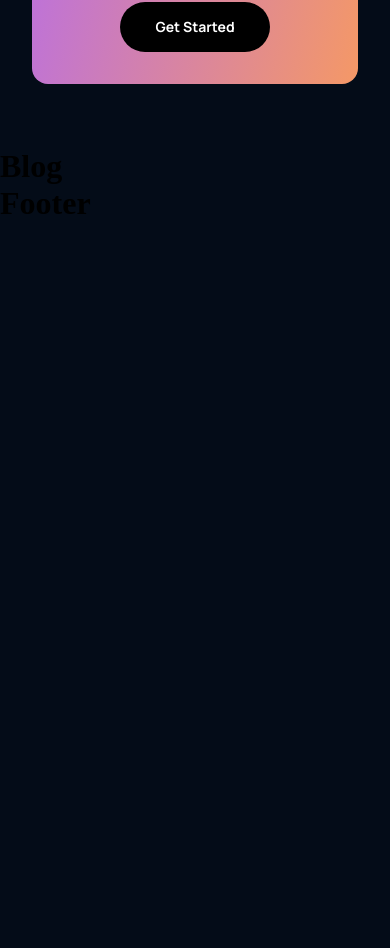
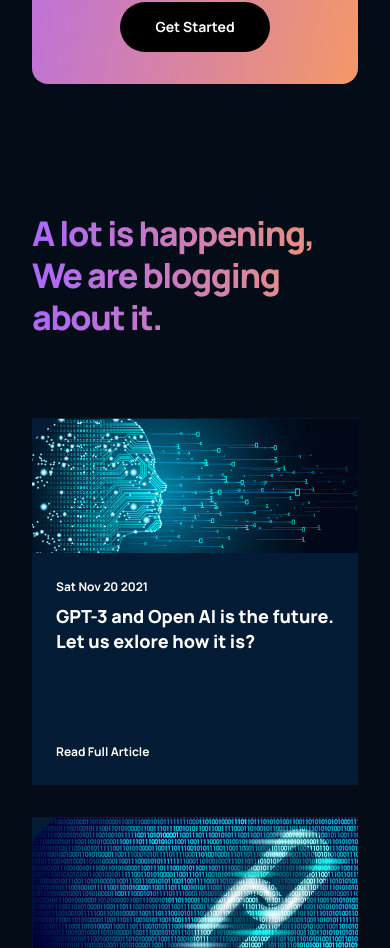
Before and after one commit to Mairis-CF/gpt3-react-landing-page, a React (Create React App) app: page / in a window 390 px wide. Shown: the part 4630-5578 px from the top of the page. Before the commit the page ends 4852 px from the top, so only its background shows below. Built offline with nearby package versions, Linux system fonts and the light colour scheme.

Commit message:
Terminando sección de blog

```diff
--- a/src/components/article/Article.jsx
+++ b/src/components/article/Article.jsx
@@ -1,10 +1,24 @@
 import React from 'react';
 import './article.css';
 
-const Article = () => {
+const Article = ({ imgURL }) => {
+
+    const currentTime = Date.now();
+    const currentDate = new Date(currentTime).toDateString();
+
     return (
-        <div>
-            <h1>Article</h1>
+        <div className='gpt3__blog-container_article'>
+            <div className='gpt3__blog-container_article-image'>
+                <img src={imgURL} alt='Article blog' />
+            </div>
+
+            <div className='gpt3__blog-container_article-content'>
+                <div>
+                    <p>{currentDate}</p>
+                    <h3>GPT-3 and Open  AI is the future. Let us exlore how it is?</h3>
+                </div>
+                <p>Read Full Article</p>
+            </div>
         </div>
     )
 }
--- a/src/components/article/article.css
+++ b/src/components/article/article.css
@@ -0,0 +1,58 @@
+.gpt3__blog-container_article {
+    width: 100%;
+    height: 100%;
+
+    display: flex;
+    flex-direction: column;
+    background: var(--color-footer);
+}
+
+.gpt3__blog-container_article-image {
+    width: 100%;
+    height: 100%;
+    background: var(--color-footer);
+}
+
+.gpt3__blog-container_article-image img {
+    width: 100%;
+    height: 100%;
+}
+
+.gpt3__blog-container_article-content {
+    display: flex;
+    flex-direction: column;
+    justify-content: space-between;
+
+    padding: 1rem 1.5rem;
+    height: 100%;
+}
+
+.gpt3__blog-container_article-content p {
+    font-family: var(--font-family);
+    font-weight: bold;
+    font-size: 12px;
+    line-height: 35px;
+    color: #FFFFFF;
+}
+
+.gpt3__blog-container_article-content p:last-child {
+    cursor: pointer;
+}
+
+.gpt3__blog-container_article-content h3 {
+    font-family: var(--font-family);
+    font-weight: 800;
+    font-size: 25.11px;
+    line-height: 30px;
+    color: #FFFFFF;
+
+    margin-bottom: 5rem;
+    cursor: pointer;
+}
+
+@media screen and (max-width: 550px) {
+    .gpt3__blog-container_article-content h3 {
+        font-size: 18px;
+        line-height: 25px;
+    }
+}
--- a/src/containers/blog/Blog.jsx
+++ b/src/containers/blog/Blog.jsx
@@ -1,11 +1,35 @@
 import React from 'react';
+import Article from '../../components/article/Article';
+import { blog01, blog02, blog03, blog04, blog05 } from './imports'
 import './blog.css';
 
 const Blog = () => {
+
     return (
-        <div>
-            <h1>Blog</h1>
-        </div>
+        <section className='gpt3__blog section__padding' id='blog'>
+
+            <div className='gpt3__blog-heading'>
+                <h1 className='gradient__text'>A lot is happening,
+                    We are blogging about it.</h1>
+            </div>
+
+            <div className='gpt3__blog-container'>
+
+                <div className='gpt3__blog-container__groupA'>
+                    <Article imgURL={blog01}
+                    />
+                </div>
+
+
+                <div className='gpt3__blog-container__groupB'>
+                    <Article imgURL={blog02} />
+                    <Article imgURL={blog03} />
+                    <Article imgURL={blog04} />
+                    <Article imgURL={blog05} />
+                </div>
+            </div>
+
+        </section>
     )
 }
 
--- a/src/containers/blog/blog.css
+++ b/src/containers/blog/blog.css
@@ -0,0 +1,86 @@
+.gpt3__blog {
+    display: flex;
+    flex-direction: column;
+}
+
+.gpt3__blog-heading {
+    width: 100%;
+    text-align: left;
+
+    margin-bottom: 5rem;
+}
+
+.gpt3__blog-heading h1 {
+    font-family: var(--font-family);
+    font-weight: 800;
+    font-size: 62px;
+    line-height: 75px;
+    letter-spacing: -0.04em;
+
+}
+
+.gpt3__blog-container {
+    display: flex;
+    flex-direction: row;
+}
+
+.gpt3__blog-container__groupA {
+    flex: 0.75;
+    margin-right: 2rem;
+}
+
+.gpt3__blog-container__groupB {
+    flex: 1;
+
+    display: grid;
+    grid-template-columns: repeat(2, 1fr);
+    grid-gap: 3rem;
+}
+
+@media screen and (max-width: 990px) {
+    .gpt3__blog-container {
+        flex-direction: column-reverse;
+    }
+
+    .gpt3__blog-container__groupA {
+        margin: 2rem 0;
+    }
+
+    .gpt3__blog-container__groupB {
+        grid-gap: 2rem;
+    }
+
+    .gpt3__blog-container__groupA
+    .gpt3__blog-container_article {
+        width: 48%;
+    }
+
+    .gpt3__blog-container__groupA
+    .gpt3__blog-container_article-image {
+        height: 250px;
+    }
+
+}
+
+@media screen and (max-width: 700px) {
+    .gpt3__blog-container__groupB {
+        grid-template-columns: repeat(1, 1fr);
+    }
+
+    .gpt3__blog-container__groupA
+    .gpt3__blog-container_article {
+        width: 100%;
+    }
+
+    .gpt3__blog-heading h1 {
+        font-size: 46px;
+        line-height: 52px;
+    }
+}
+
+@media screen and (max-width: 550px) {
+    .gpt3__blog-heading h1 {
+        font-size: 34px;
+        line-height: 42px;
+    }
+}
--- /dev/null
+++ b/src/containers/blog/imports.js
@@ -0,0 +1,13 @@
+import blog01 from '../../assets/blog01.png';
+import blog02 from '../../assets/blog02.png';
+import blog03 from '../../assets/blog03.png';
+import blog04 from '../../assets/blog04.png';
+import blog05 from '../../assets/blog05.png';
+
+export {
+    blog01,
+    blog02,
+    blog03,
+    blog04,
+    blog05
+}
```
